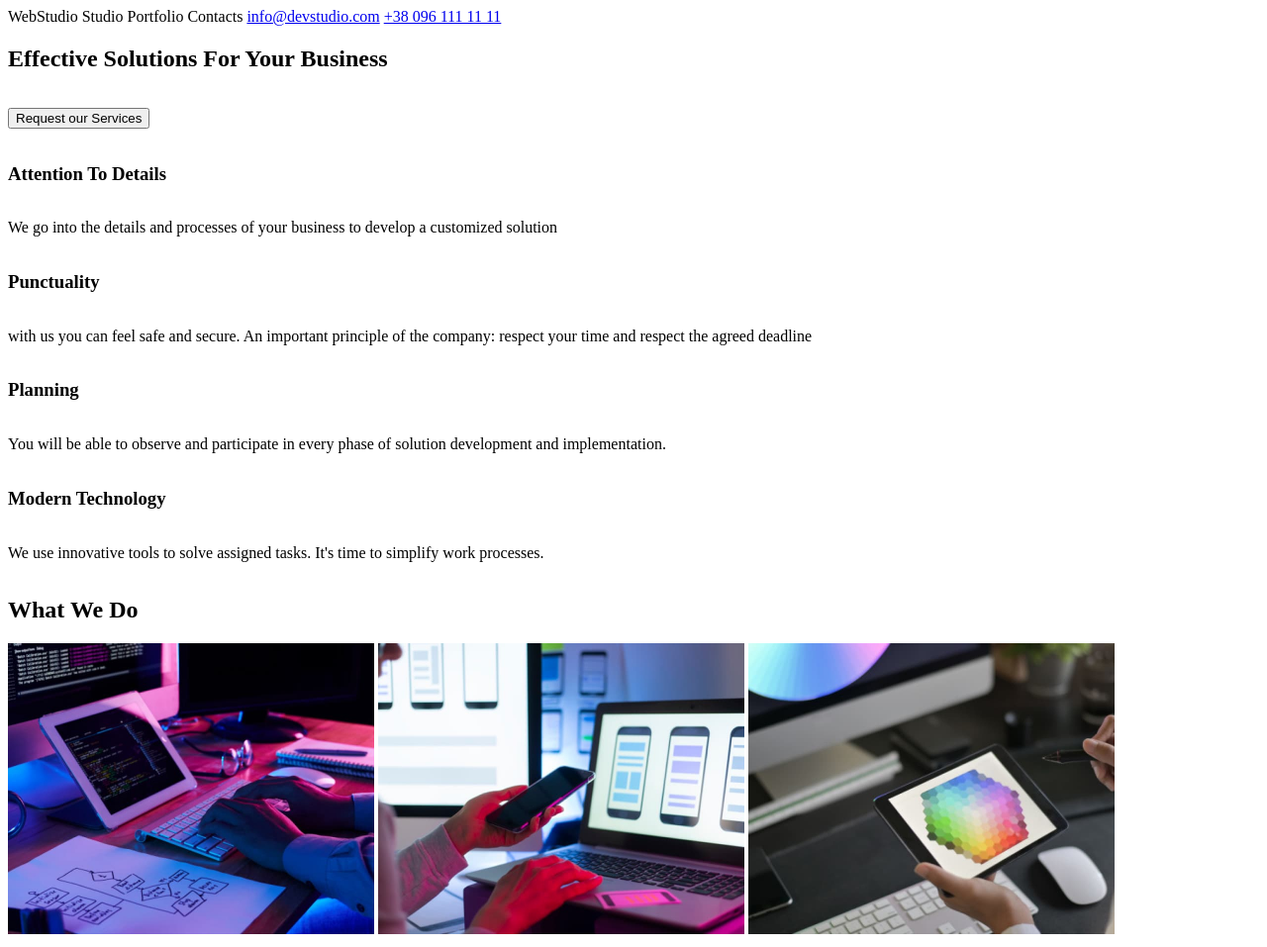
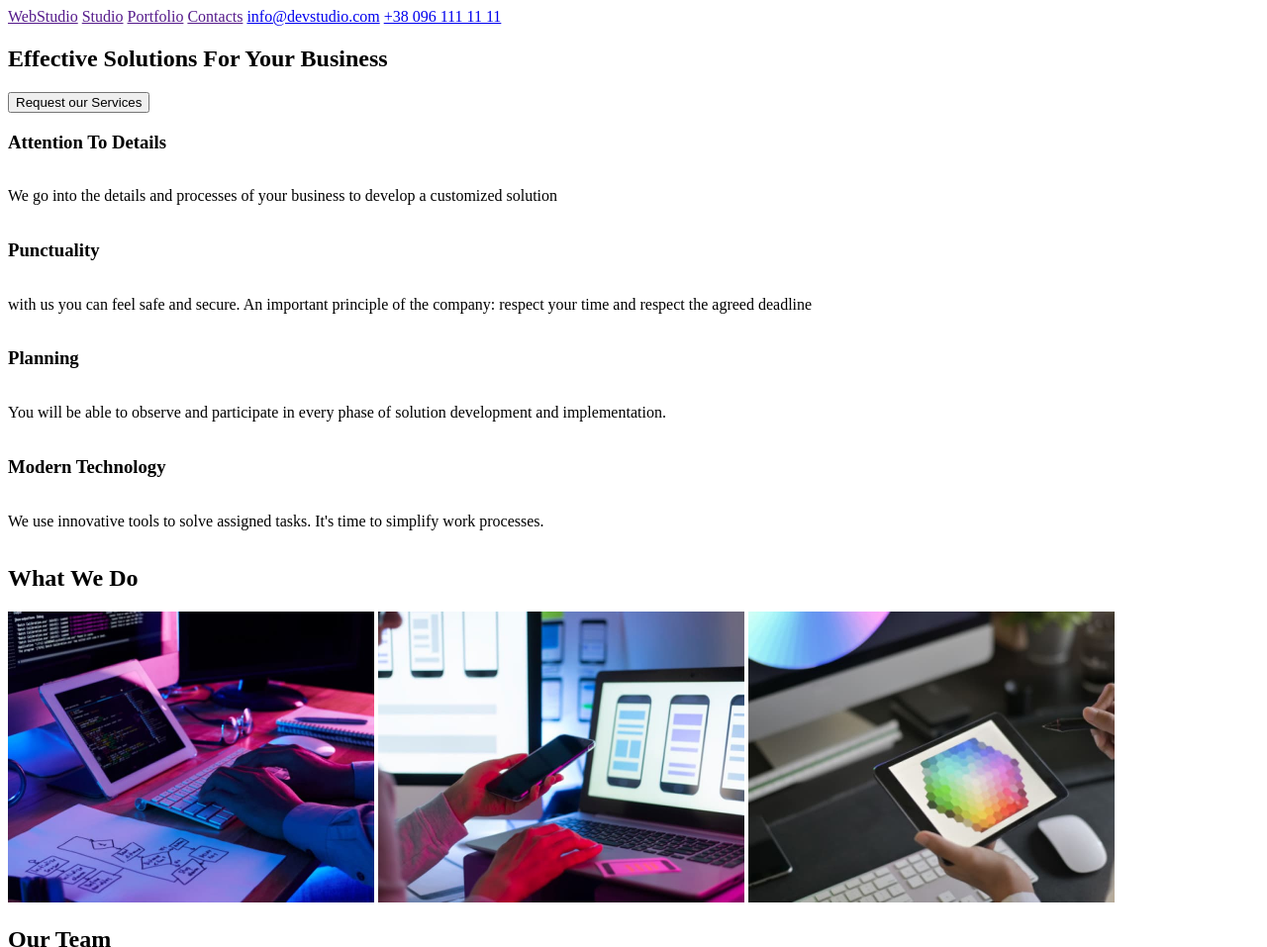
Before and after one commit to ayork11/homework-1, a plain HTML site: page index.html in a window 1280 px wide. Shown: the top 957 px of the page at 99% size. Drawn offline with Linux system fonts and the light colour scheme; files that its build step writes are made by us from their sources.

Commit message:
initial commit

```diff
--- a/index.html
+++ b/index.html
@@ -1,8 +1,10 @@
 <!DOCTYPE html>
 <html lang="en">
+    <head>
+        <meta charset="utf-8">
         <!--External CSS-->
-    <link rel="stylesheet" href="css\styles.css">
-    <!--In-document CSS-->
+        <link rel="stylesheet" href="styles.css">
+        <!--Internal CSS-->
         <style>
             ul {
              list-style-type: none;
@@ -13,20 +15,18 @@
             h4 {display:inline;}
             p {display:inline-block;}
     </style>
-    <head>
-        <meta charset="utf-8">
     </head>
-
     <body>
         <!--Page header-->
         <header>
+            <title>WebStudio</title>
             <nav>
                 <!--Navigation to other pages-->
                 <ul>
-                    <li>WebStudio</li>
-                    <li>Studio</li>
-                    <li>Portfolio</li>
-                    <li>Contacts</li>
+                    <li><a href="">WebStudio</a></li>
+                    <li><a href="">Studio</a></li>
+                    <li><a href="">Portfolio</a></li>
+                    <li><a href="">Contacts</a></li>
                     <!--Link to email-->
                     <li><a href="mailto:info@devstudio.com">info@devstudio.com</a></li>
                     <!--Link to phone number-->
@@ -39,7 +39,7 @@
             <!--Features section-->
             <section>
                 <h1>Effective Solutions For Your Business</h1>
-                <p><button type="button">Request our Services</button></p>
+                <button type="button">Request our Services</button>
             </section>
             <section>
                 <article>
@@ -81,7 +81,7 @@
     <!--Page footer-->
         <footer>
      <!--Company Information-->
-     <h3>WebStudio</h3>
+     <p>WebStudio</p>
             <address>
                 695 Park Ave, New York, NY, 10065</br>
                 United States
```
Lines whose indentation alone changed are shown as unchanged.
